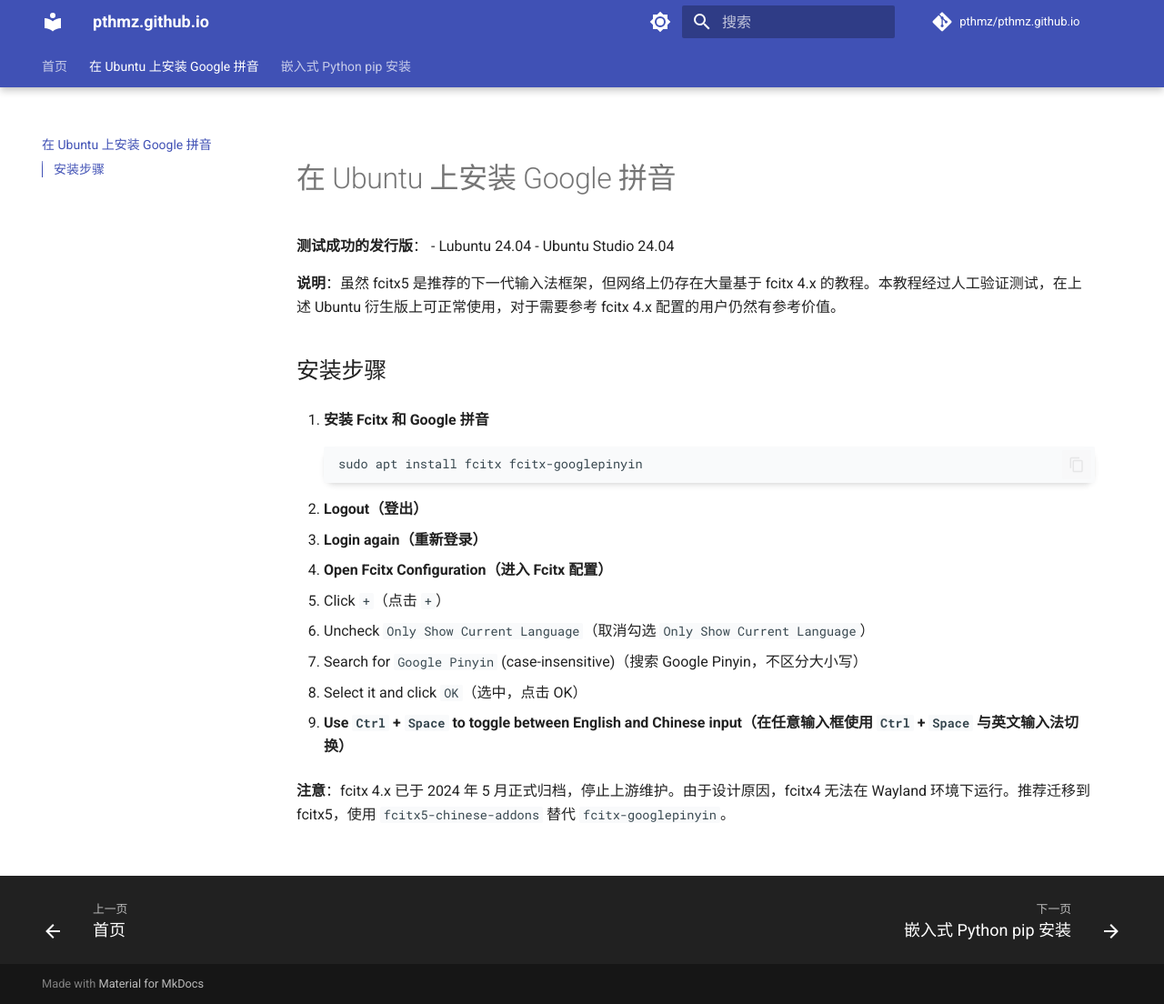
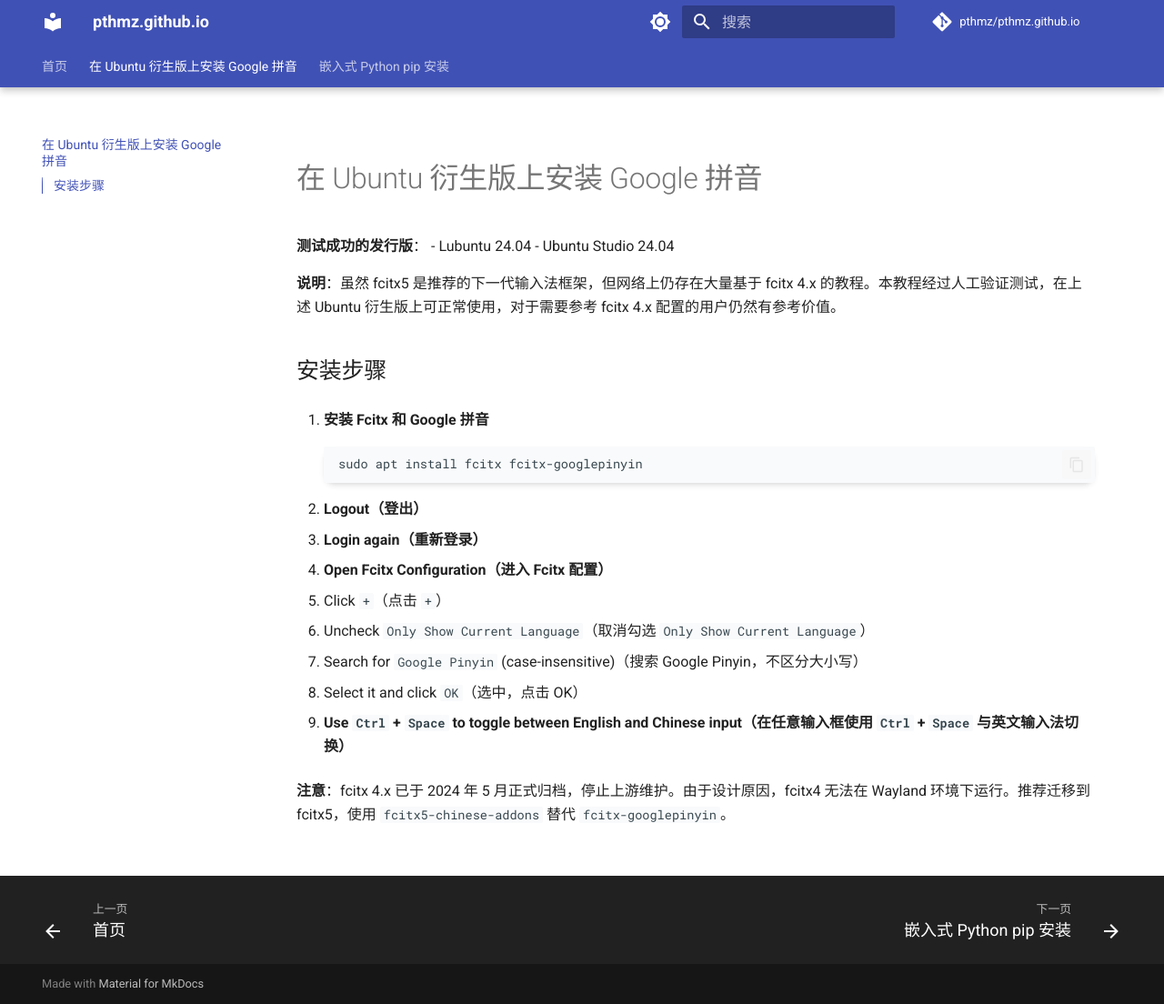
Before and after one commit to pthmz/pthmz.github.io, an MkDocs documentation site: the page built from docs/blog/google-pinyin-installation-ubuntu-derivatives.md, in a window 1280 px wide and 1104 px high. Shown: the whole window at 91% size. Built offline with MkDocs 1.6.1 and Material for MkDocs 9.7.7, drawn with Linux system fonts in a browser that asks for light colours; comment, search, counter and statistics services are not loaded.

Commit message:
Optimize filenames for SEO and clarity

```diff
--- a/docs/blog/install-google-pinyin-on-ubuntu.md
+++ b/docs/blog/google-pinyin-installation-ubuntu-derivatives.md
@@ -2,7 +2,7 @@
 date: 2024-06-11
 categories: os
 ---
-# 在 Ubuntu 上安装 Google 拼音
+# 在 Ubuntu 衍生版上安装 Google 拼音
 
 **测试成功的发行版**：
 - Lubuntu 24.04
--- a/mkdocs.yml
+++ b/mkdocs.yml
@@ -8,8 +8,8 @@
 
 nav:
   - 首页: index.md
-  - 在 Ubuntu 上安装 Google 拼音: blog/install-google-pinyin-on-ubuntu.md
-  - 嵌入式 Python pip 安装: blog/install-pip-on-embed-python-windows.md
+  - 在 Ubuntu 衍生版上安装 Google 拼音: blog/google-pinyin-installation-ubuntu-derivatives.md
+  - 嵌入式 Python pip 安装: blog/embed-python-pip-installation-windows.md
 
 theme:
   name: material
```
Also changed, not shown: docs/blog/embed-python-pip-installation-windows.md (renamed from docs/blog/install-pip-on-embed-python-windows.md).
